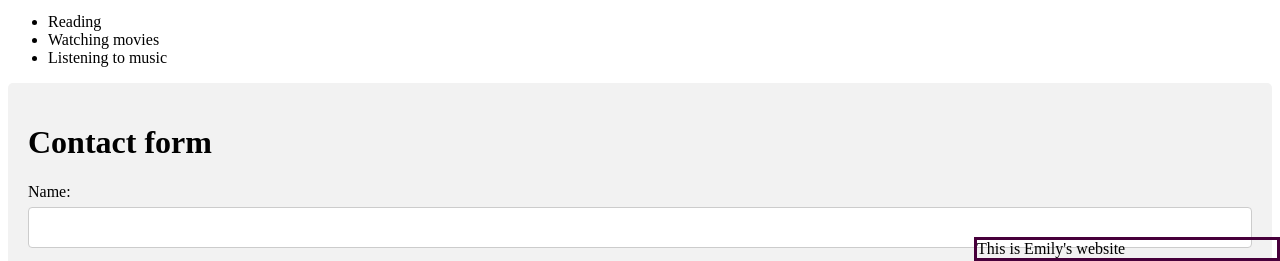
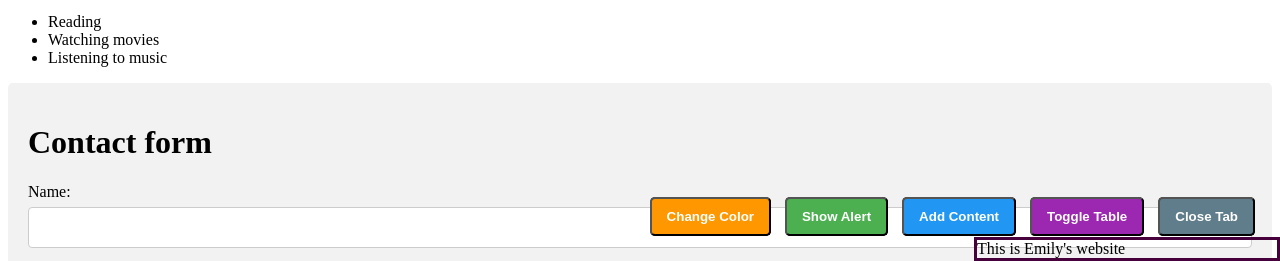
Before and after one commit to quanghd95/Python4KId, a plain HTML site: page emily/index.html in a window 1280 px wide. Shown: the part 539-800 px from the top of the page. Drawn offline with Linux system fonts and the light colour scheme.

Commit message:
emily change

```diff
--- a/emily/index.html
+++ b/emily/index.html
@@ -48,6 +48,196 @@
     <input type="submit" value="Submit">
   </form>
 </div>
+<style>
+	/* CSS for the buttons */
+	#btn-group {
+		position: fixed;
+		bottom: 20px;
+		right: 20px;
+		z-index: 9999;
+	}
+	.btn {
+		margin: 5px;
+		padding: 10px 15px;
+		border-radius: 5px;
+		color: white;
+		font-weight: bold;
+		cursor: pointer;
+	}
+	.btn-1 {
+		background-color: #ff9800;
+	}
+	.btn-2 {
+		background-color: #4CAF50;
+	}
+	.btn-3 {
+		background-color: #2196F3;
+	}
+	.btn-4 {
+		background-color: #9C27B0;
+	}
+	.btn-5 {
+		background-color: #607D8B;
+	}
+</style>
+<!DOCTYPE html>
+<html>
+<head>
+	<title>5 buttons</title>
+	<style>
+		/* CSS for the buttons */
+		#btn-group {
+			position: fixed;
+			bottom: 20px;
+			right: 20px;
+			z-index: 9999;
+		}
+		.btn {
+			margin: 5px;
+			padding: 10px 15px;
+			border-radius: 5px;
+			color: white;
+			font-weight: bold;
+			cursor: pointer;
+		}
+		.btn-1 {background-color: #ff9800;}
+		.btn-2 {background-color: #4CAF50;}
+		.btn-3 {background-color: #2196F3;}
+		.btn-4 {background-color: #9C27B0;}
+		.btn-5 {background-color: #607D8B;}
+	</style>
+</head>
+<body>
 
+
+	<div id="btn-group">
+		<button class="btn btn-1" onclick="changeColor()">Change Color</button>
+		<button class="btn btn-2" onclick="showAlert()">Show Alert</button>
+		<button class="btn btn-3" onclick="addContent()">Add Content</button>
+		<button class="btn btn-4" onclick="toggleTable()">Toggle Table</button>
+		<button class="btn btn-5" onclick="closeTab()">Close Tab</button>
+	</div>
+
+	<table id="myTable" style="display: none;">
+		<tr>
+			<td>Table cell 1</td>
+			<td>Table cell 2</td>
+		</tr>
+		<tr>
+			<td>Table cell 3</td>
+			<td>Table cell 4</td>
+		</tr>
+	</table>
+
+	<script>
+		// JavaScript functions for the button actions
+		function changeColor() {
+			document.body.style.backgroundColor = "#f44336";
+		}
+
+		function showAlert() {
+			alert("This is an alert message.");
+		}
+
+		function addContent() {
+			var testDiv = document.getElementById("test");
+			testDiv.innerHTML += "<p>This is additional content.</p>";
+		}
+
+		function toggleTable() {
+			var table = document.getElementById("myTable");
+			if (table.style.display === "none") {
+				table.style.display = "table";
+			} else {
+				table.style.display = "none";
+			}
+		}
+
+		function closeTab() {
+			window.close();
+		}
+	</script>
 </body>
 </html>
+<!DOCTYPE html>
+<html>
+<head>
+	<title>5 buttons</title>
+	<style>
+		/* CSS for the buttons */
+		#btn-group {
+			position: fixed;
+			bottom: 20px;
+			right: 20px;
+			z-index: 9999;
+		}
+		.btn {
+			margin: 5px;
+			padding: 10px 15px;
+			border-radius: 5px;
+			color: white;
+			font-weight: bold;
+			cursor: pointer;
+		}
+		.btn-1 {background-color: #ff9800;}
+		.btn-2 {background-color: #4CAF50;}
+		.btn-3 {background-color: #2196F3;}
+		.btn-4 {background-color: #9C27B0;}
+		.btn-5 {background-color: #607D8B;}
+	</style>
+</head>
+<body>
+
+
+	<div id="btn-group">
+		<button class="btn btn-1" onclick="changeColor()">Change Color</button>
+		<button class="btn btn-2" onclick="showAlert()">Show Alert</button>
+		<button class="btn btn-3" onclick="addContent()">Add Content</button>
+		<button class="btn btn-4" onclick="toggleTable()">Toggle Table</button>
+		<button class="btn btn-5" onclick="closeTab()">Close Tab</button>
+	</div>
+
+	<table id="myTable" style="display: none;">
+		<tr>
+			<td>Table cell 1</td>
+			<td>Table cell 2</td>
+		</tr>
+		<tr>
+			<td>Table cell 3</td>
+			<td>Table cell 4</td>
+		</tr>
+	</table>
+
+	<script>
+		// JavaScript functions for the button actions
+		function changeColor() {
+			document.body.style.backgroundColor = "#f44336";
+		}
+
+		function showAlert() {
+			alert("This is an alert message.");
+		}
+
+		function addContent() {
+			var testDiv = document.getElementById("test");
+			testDiv.innerHTML += "<p>This is additional content.</p>";
+		}
+
+		function toggleTable() {
+			var table = document.getElementById("myTable");
+			if (table.style.display === "none") {
+				table.style.display = "table";
+			} else {
+				table.style.display = "none";
+			}
+		}
+
+		function closeTab() {
+			window.close();
+		}
+	</script>
+</body>
+</html>
+
+
+</html>
```
Also changed, not shown: emily/index.js (added, +52 -0 lines), emily/index.css (line endings or trailing spaces).
